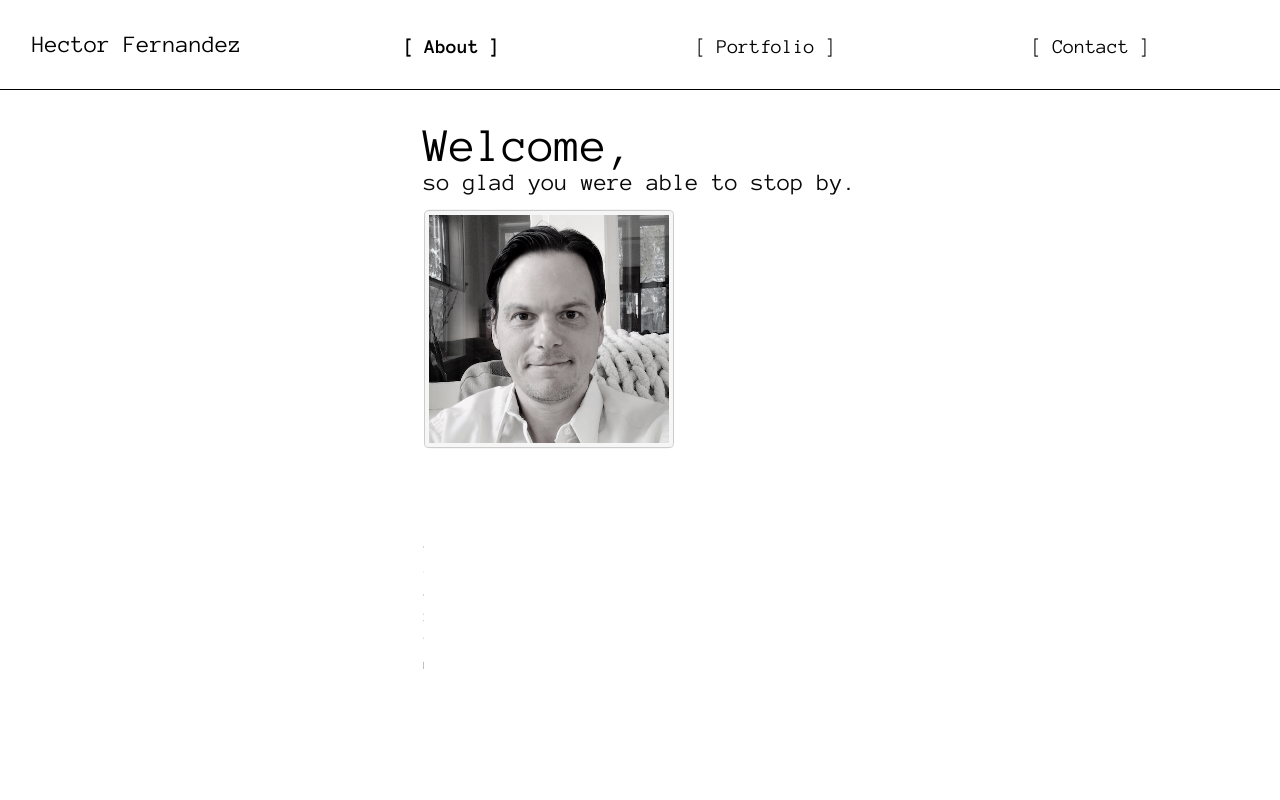
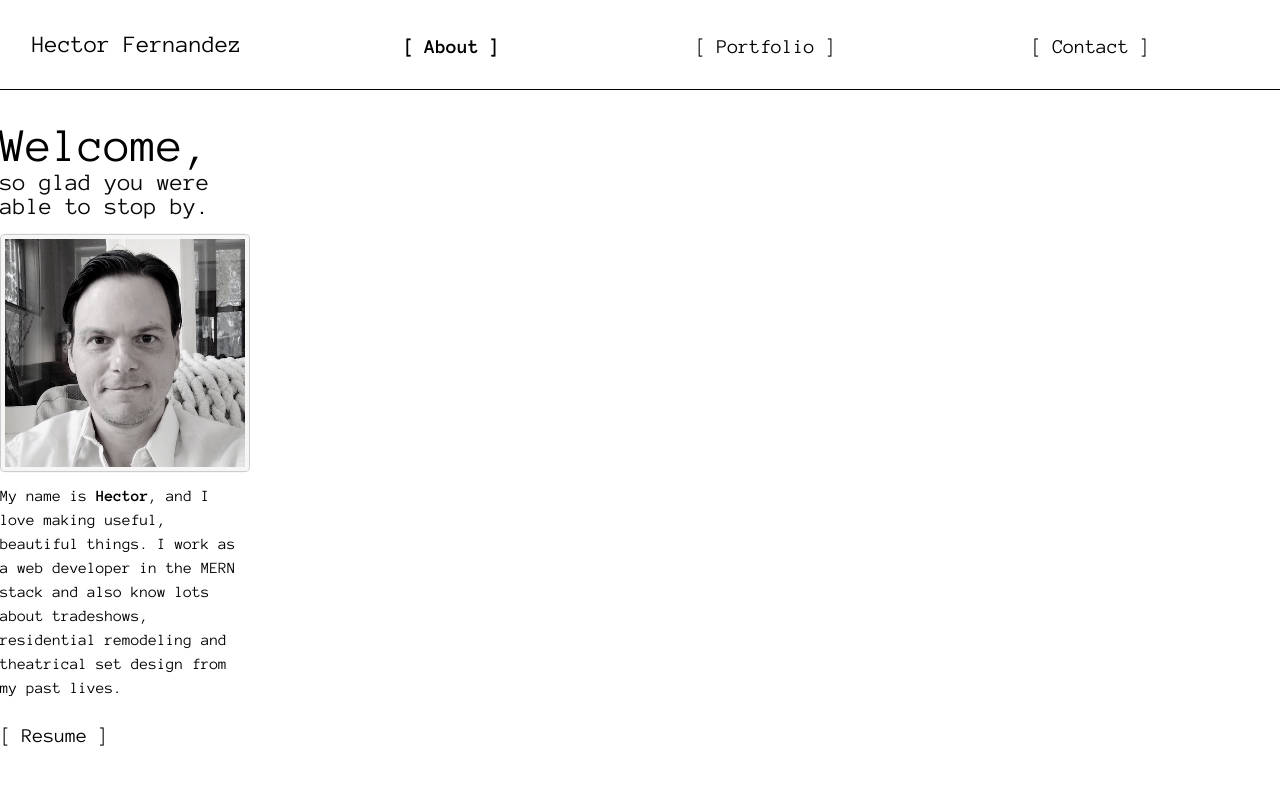
Before and after one commit to hkfernandez/portfolio-react, a React (Create React App) app: page / in a window 1280 px wide. Shown: the top 800 px of the page. Built offline with nearby package versions, Linux system fonts and the light colour scheme.

Commit message:
Update animations to only occur if the page has not been previously visited

```diff
--- a/src/components/about/About.js
+++ b/src/components/about/About.js
@@ -11,6 +11,9 @@ function About() {
 	const [welcomeTextClassName, setWelcomeTextClassName] = useState('welcomeTextAnimated');
 	const [soGladTextClassName, setSoGladTextClassName] = useState('soGladTextAnimated');
 	const [myImageCoverClassName, setMyImageCoverClassName] = useState('myImageCoverAnimated');
+	const [aboutMeCoverClassName, setAboutMeCoverClassName] = useState('aboutMeCoverAnimated');
+	const [useTheTextClassName, setUseTheTextClassName] = useState('useTheTextAnimated');
+	const [resumeBtnClassName, setResumeBtnClassName] = useState('resumeBtnAnimated');
 
 	function checkPageViewStatus() {
 		let pageViewedState = JSON.parse(sessionStorage.getItem('viewedState'));
@@ -30,11 +33,9 @@ function About() {
 				console.log('removing animation from welcome text');
 				setWelcomeTextClassName('welcomeText');
 				setSoGladTextClassName('soGladText');
-				setMyImageCoverClassName('hideMyImageCover')
-				//setImageState('showImage');
-				//setTextColorState('blackText');
-				//setBioCoverState('uncovered');
-				//setTextLevelState('top');
+				setMyImageCoverClassName('hideMyImageCover');
+				setAboutMeCoverClassName('hideAboutMeCover');
+				setUseTheTextClassName('useTheText')
 			}
 		},
 		[]
@@ -52,18 +53,18 @@ function About() {
 						<div className={`myImageCover ${myImageCoverClassName}`}>Hi</div>
 						<img className="myImg" src={myPhoto} alt="Hector Was Here" />
 					</figure>
-					<section className='aboutMe'>
-						<div className={`bioCover ${bioCoverState}`}></div>
-						<div className="bioWrapper">
+					<section className='aboutMeWrapper'>
+						<div className={`aboutMeCover ${aboutMeCoverClassName}`}></div>
+						<div className="aboutMe">
 							<p>My name is  <span className='bold'>Hector</span>, and I love making useful, beautiful things. I work as a web developer in the MERN stack and also know lots about tradeshows, residential remodeling and theatrical set design from my past lives.</p>
 							<a
-								className={`resumeBtn ${textLevelState}`}
+								className={`whiteText ${resumeBtnClassName}`}
 								href='https://drive.google.com/file/d/1khv5D-Mb2aM4oVDFQrrgkjT4x_4oNUKg/view?usp=sharing'
 								target='blank'
 							>
 								{`[ Resume ]`}
 							</a>
-							<p className={`useTheText ${textColorState}`}>Use the <span className='bold'>links at the top of the page</span> to see some of my work or drop me a line. </p>
+							<p className={`whiteText ${useTheTextClassName}`}>Use the <span className='bold'>links at the top of the page</span> to see some of my work or drop me a line. </p>
 
 						</div>
 					</section>
--- a/src/components/about/about.css
+++ b/src/components/about/about.css
@@ -45,14 +45,14 @@ header {
 	position: absolute;
 }
 
-.aboutMe {
+.aboutMeWrapper {
 	z-index: 0;
 	width: 250px;
 	display: flex;
 	flex-direction: column;
 	align-items: center;
 }
-.aboutMe p {
+.aboutMeWrapper p {
 	padding: 1em 0;
 }
 
@@ -88,11 +88,27 @@ header {
 	color: transparent;
 }
 
-.bioWrapper {
+.aboutMeCover {
+	position: absolute;
+	top: 250px;
+	z-index: 2;
+	height: 300px;
+	width: 250px;
+	background-color: white;
+}
+.hideAboutMeCover {
+	background-color: transparent;
+	height: 0px;
+}
+
+.aboutMe {
 	position: absolute;
 	top: 250px;
 }
 
+.useTheText {
+	color: black;
+}
 
 /* MEDIA QUERIES ==========================*/
 
@@ -121,11 +137,11 @@ header {
 	.myImg {
 		width: 200px
 	}
-	.aboutMe {
+	.aboutMeWrapper {
 		width: 200px;
 		align-items: flex-start;
 	}
-	.aboutMe p {
+	.aboutMeWrapper p {
 		width: 200px;
 	}
 }
@@ -174,55 +190,46 @@ header {
 	}
 }
 
-
-.useTheText {
-	color: white;
-	transition: color 3s ease-in-out 11s;
+.aboutMeCoverAnimated {
+	animation: aboutMeCover;
+	animation-duration: 3s;
+	animation-delay: 3s;
+	animation-timing-function: ease-in-out;
+	animation-fill-mode: forwards;
 }
-.blackText {
-	color: black;
+@keyframes aboutMeCover {
+	0% {
+		top: 250px;
+		height: 300px;
+	}
+	100% {
+		top: 500px;
+		height: 0px;
+	}
 }
 
-
-
-/*.hiDiv {
-
-	transition: background-color 4s ease-in-out 3s, color 5s ease-out 3s;
+.useTheTextAnimated {
+	animation: useTheText;
+	animation-duration: 3s;
+	animation-delay: 12s;
+	animation-timing-function: ease-in-out;
+	animation-fill-mode: forwards;
 }
-.showImage {
-	background-color: transparent;
-	color: transparent;
-}*/
-
-.bioCover {
-	position: absolute;
-	top: 250px;
-	z-index: 2;
-	height: 300px;
-	width: 250px;
-	background-color: white;
-	/* border: 2px solid red; */
-	transition: top 5s linear 5s, height 4s 8s;
-}
-.uncovered {
-	top: 500px;
-	height: 0px;
+@keyframes useTheText {
+	0% {
+	color: white;
+	}
+	100% {
+	color: black;
+	}
 }
 
-.scrollText {
-	top: 250px;
-}
-
-.resumeBtn {
-	z-index: 0;
-	transition: z-index 0s 12s;
-	animation: resumeBtn 8s 12s infinite;
-}
-.top {
-	z-index: 5;
-}
-.resumeBtn:hover {
-	animation: resumeBtn 8s ;
+.resumeBtnAnimated{
+	transition: color 3s;
+	animation: resumeBtn;
+	animation-duration: 6s;
+	animation-timing-function: ease-in-out;
+	animation-iteration-count: infinite;
 }
 @keyframes resumeBtn {
 	0% {color: black;}
@@ -231,6 +238,9 @@ header {
 	}
 	100% {
 		color: black;
-		font-weight: 400;
 	}
 }
+.resumeBtnAnimated:hover {
+	font-weight: 700;
+	color: green;
+}
```
